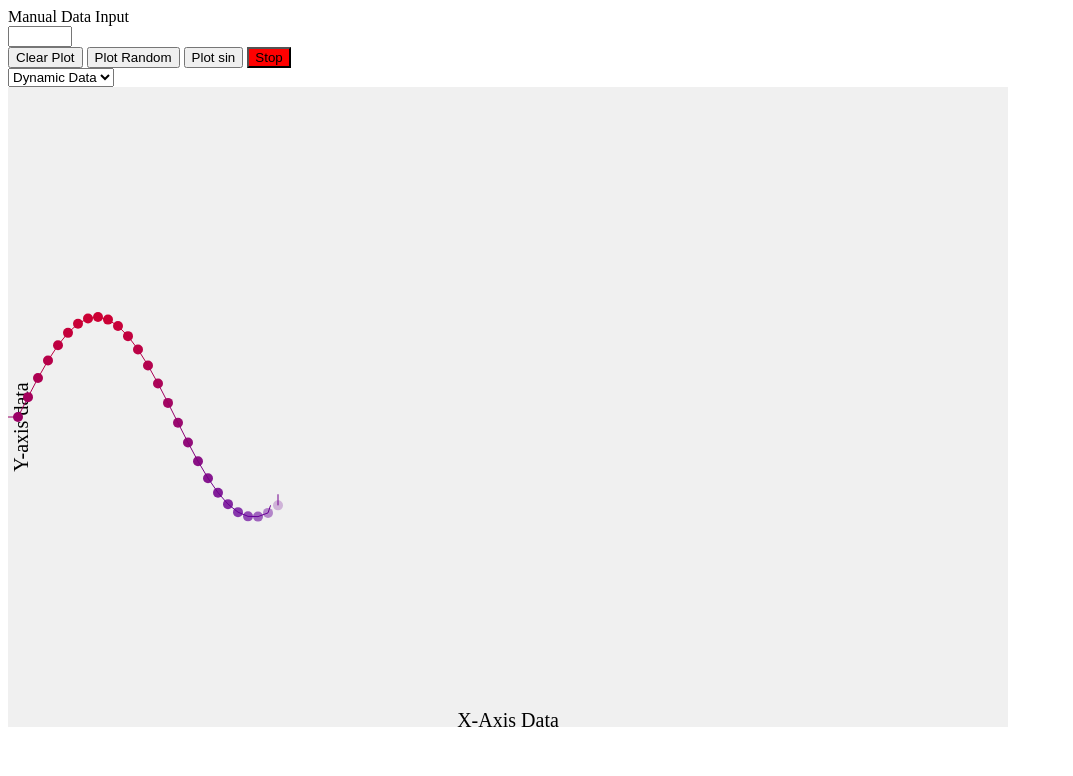
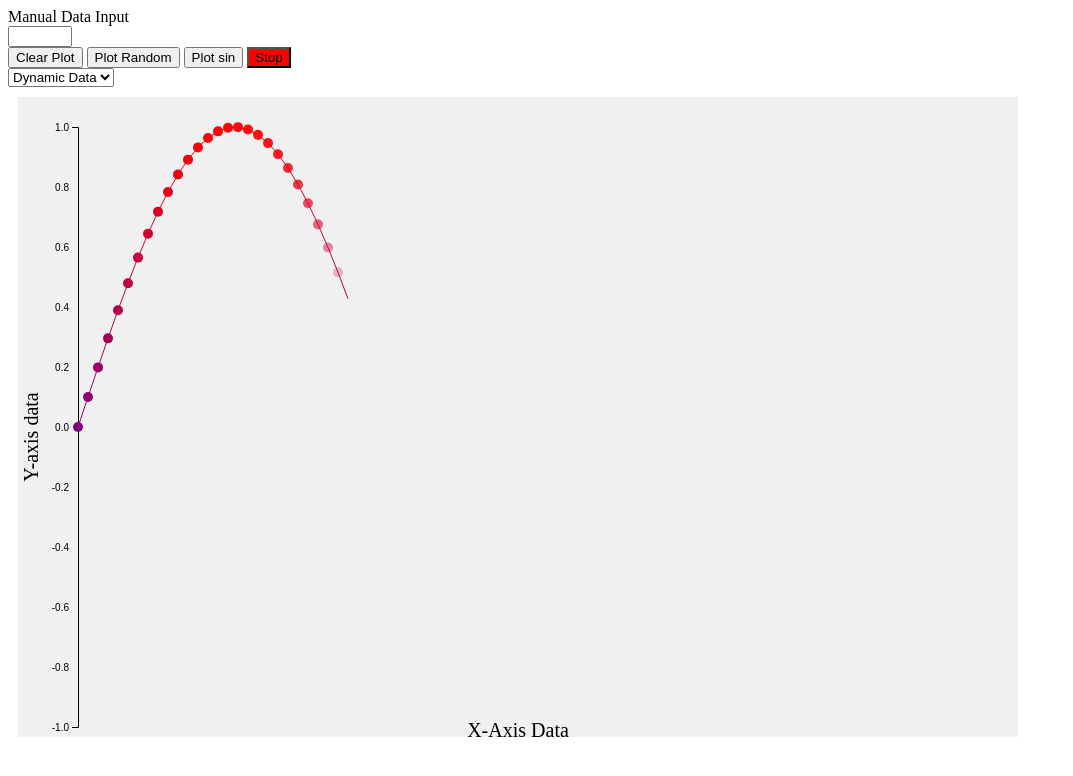
Before and after one commit to TweedChristian/MOLE, a website: page d3/index.html in a window 1280 px wide. Both pictures are taken after a click on the button "Plot sin". Shown: the whole page, without its empty margins (0-1073 px from the left). Drawn offline with nearby package versions, Linux system fonts and the light colour scheme.

Commit message:
update chart axis generation and scaling

```diff
--- a/d3/d3StatusVis.js
+++ b/d3/d3StatusVis.js
@@ -4,17 +4,19 @@ const margin = {top: 10, right: 30, bottom: 30, left: 60}
 
 let dataset = 0;
 let dataIndex = 0;
-let altData = [12,133,60,346,487,128,112,90,243,457,234];
+let altData = [0.2,0.1,0,1, -0.2];
 let testData = new Array();
+let VERTICAL_OFFSET = 30;
 
 let colorScale = d3.scaleLinear()
 	.domain([0, 500])
 	.range([0,1]);
 
 let color2 = d3.scaleLinear()
-	.domain([0,500])
+	.domain([-1,1])
 	.range(['blue', 'red']);
 let intervalFN;
+let heightScale;
 
 
 
@@ -26,7 +28,7 @@ function initialize(svgName, width, height, xAxis, yAxis){
     .append("svg")
         .attr("width", svgWidth)
         .attr("height", svgHeight)
-        .attr("style", "background-color: #f0f0f0")
+        .attr("style", "background-color: #f0f0f0; margin:10px")
     // .append("g")
     //     .attr("transform", "translate("+ margin.left + "," + margin.top + ")")
 
@@ -43,7 +45,15 @@ function initialize(svgName, width, height, xAxis, yAxis){
         .attr('x', '50%')
         .attr('y', svgHeight)
         .attr('font-size', '20px')
-        .attr('text-anchor', 'middle');
+		.attr('text-anchor', 'middle');
+	heightScale = d3.scaleLinear()
+		.domain([-1,1])
+		.range([600,0]);
+	let heightAxis = d3.axisLeft(heightScale);
+
+	svg.append("g")
+		.attr("transform", "translate(60,"+VERTICAL_OFFSET +")")
+		.call(heightAxis);
     return svg;
 }
 function plot(plotData, plotSVG, height){
@@ -62,7 +72,7 @@ function plot(plotData, plotSVG, height){
 	circle.enter() //create circles
 		.append("circle")
 		.attr('cx', function(d, i){
-			return 10 + (10 * i);
+			return 60 + (2*circleRadius * i);
 		})
 		.attr('r', circleRadius)
 		.attr('fill-opacity', 0)
@@ -70,14 +80,16 @@ function plot(plotData, plotSVG, height){
 			return color2(plotData[i]);
 		})
 		.attr('cy', function(d, i) {
-			return height - (plotData[i] + 2 * circleRadius)
+			// return height - (plotData[i] + 2 * circleRadius)
+			return 30 + heightScale(plotData[i]);
 		})
 		.transition()
 			.attr('fill-opacity',1)
 
 	circle.transition() //update circles position if data changes
 		.attr('cy', function(d, i) {
-			return height - (plotData[i] + 2 * circleRadius)
+			//return height - (plotData[i] + 2 * circleRadius)
+			return VERTICAL_OFFSET + heightScale(plotData[i]);
 		})
 		.attr('fill', function(d,i){
 			return color2(plotData[i])
@@ -87,25 +99,26 @@ function plot(plotData, plotSVG, height){
 	line.enter()
 		.append("line")
 		.attr('x1', function(d, i){
-			return (i * (2*circleRadius));
+			if(i != 0){
+				return (50 + (2*circleRadius*i));
+			}
+			else{
+				return(60 + (2*circleRadius*i));
+			}
 		})
 		.attr('y1', function(d,i) {
 			if(i != 0){
-				return height -(plotData[i-1] + (2* circleRadius))
+				return VERTICAL_OFFSET + heightScale(plotData[i-1]);
 			}
 			else{
-				return height -(plotData[i] + (2* circleRadius))
+				return VERTICAL_OFFSET + heightScale(plotData[i]);
 			}
 		})
 		.attr('x2', function(d , i){
-			return i * (2*circleRadius);
+			return 60 + (2*circleRadius * i);
 		})
 		.attr('y2', function(d,i) {
-			return height -(plotData[i] + (2* circleRadius))
-		})
-		.transition()
-		.attr('x2', function(d,i){
-			return (i+1) * (2 * circleRadius);
+			return VERTICAL_OFFSET + heightScale(plotData[i]);
 		})
 		.attr('stroke-width', 1)
 		.attr('stroke', function(d, i) { return color2(plotData[i])})
@@ -113,21 +126,26 @@ function plot(plotData, plotSVG, height){
 	line.transition()
 		.duration(DATA_INTERVAL)
 		.attr('x1', function(d, i){
-			return (i * (2*circleRadius));
+			if(i != 0){
+				return 50 + (i * (2*circleRadius));
+			}
+			else{
+				return (60 + (i * circleRadius * 2));
+			}
 		})
 		.attr('y1', function(d,i) {
 			if(i != 0){
-			return height -(plotData[i-1] + (2* circleRadius))
+				return VERTICAL_OFFSET + heightScale(plotData[i-1]);
 			}
 			else{
-			return height -(plotData[i] + (2* circleRadius))
+				return VERTICAL_OFFSET + heightScale(plotData[i]);
 			}
 		})
-		.attr('x2', function(d,i){
-			return (i + 1) * (2 * circleRadius);
-		})
+		// .attr('x2', function(d,i){
+		// 	return ((i + 1) * (2 * circleRadius))+60;
+		// })
 		.attr('y2', function(d,i) {
-			return height - (plotData[i] + (2*circleRadius))
+			return VERTICAL_OFFSET + heightScale(plotData[i]);
 		})
 		.attr('stroke-width', 1)
 		.attr('stroke', function(d, i) { return color2(plotData[i])})
--- a/d3/index.html
+++ b/d3/index.html
@@ -12,7 +12,7 @@
     <div id="buttons">
       <button type="button" name="kill" onclick="clearPlot();">Clear Plot</button>
       <button type="button" name="random" onclick="addRandom();">Plot Random</button>
-      <button type="button" name="sin" onclick="plotSin(600);">Plot sin</button>
+      <button type="button" name="sin" onclick="plotSin(100);">Plot sin</button>
       <button type="button" name="stop" onclick="stopButton();" style="background-color: #FF0000">Stop</button>
     </div>
     <div>
@@ -28,7 +28,7 @@
     <script src="https://d3js.org/d3.v4.js"></script>
     <script src="d3StatusVis.js"></script>
     <script>
-      let visData = [10,20,30,50,292,293,464,123,292,405,201];
+      let visData = [-0.5,0.9,0.09,0.25,-0.3,0.5,0.1];
       testVisSVG = initialize("dataviz", 1000, 640, "X-Axis Data", "Y-axis data");
       plot(testData, testVisSVG, 640);
       function getInputFromBox() {
@@ -45,7 +45,7 @@
       function plotSin(height){
         clearInterval(intervalFN)
         intervalFN = setInterval( function(){
-          addData(height - (height/2 - 100*Math.sin(dataIndex/50)), testVisSVG)
+          addData(Math.sin(dataIndex/100), testVisSVG)
         }, DATA_INTERVAL)
       }
       function addRandom(){
```
